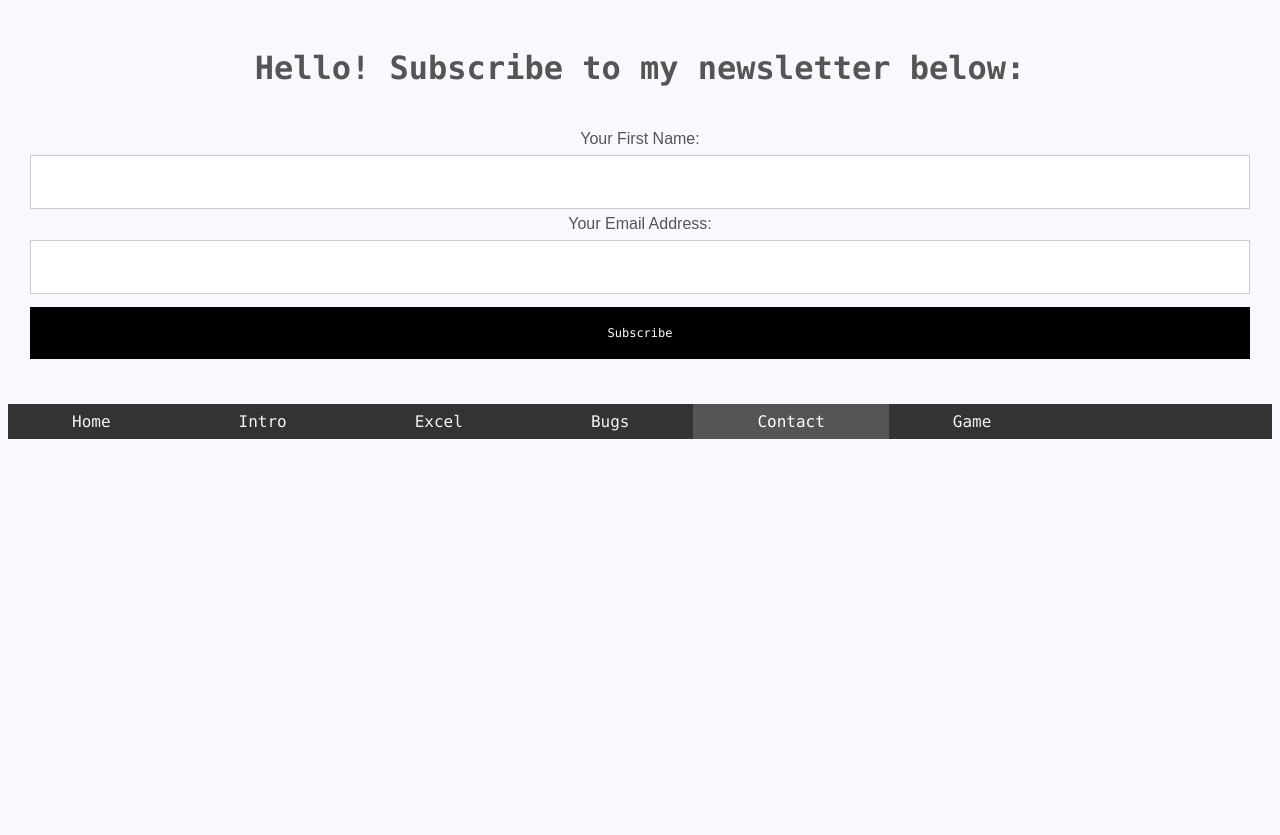
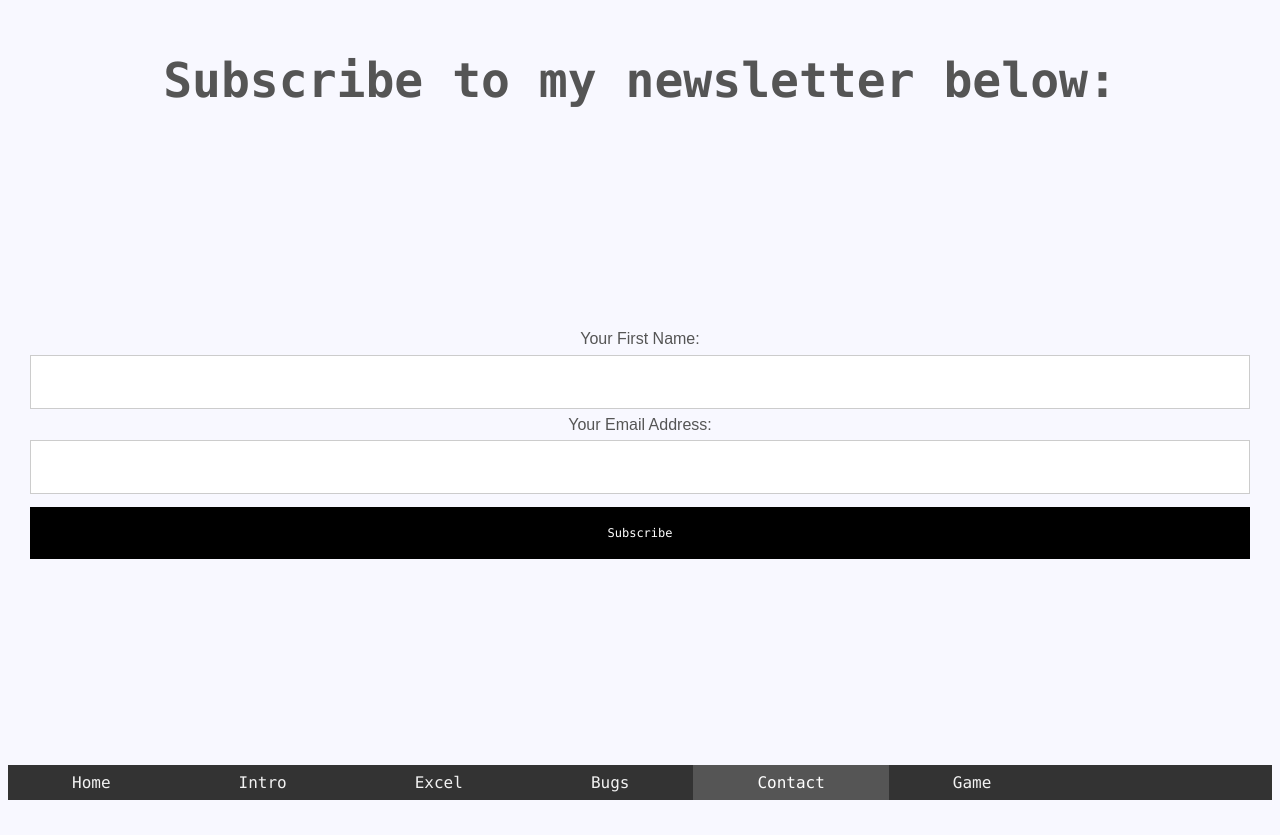
Before and after one commit to elibelousov/CSS-website, a plain HTML site: page csspage5.html in a window 1280 px wide. Drawn offline with Linux system fonts and the light colour scheme.

Commit message:
Update csspage5.html

```diff
--- a/csspage5.html
+++ b/csspage5.html
@@ -6,8 +6,9 @@
 <style>
 
 h1 {
-  font-size: 2em;
+  font-size: 3em;
 }
+
 
 body {
     text-align:center;
@@ -16,7 +17,7 @@ body {
   font-family:'Monaco';
   font-weight:300;
   font-size:1em;
-  padding-top:1.5vw;
+  padding-top:1.5vh;
   height:100vh;
   overflow:scroll;
 
@@ -26,6 +27,7 @@ body {
   overflow: scroll;
   background-color: #333;
   position: sticky;
+  bottom: 0;
   width: 100%;
 }
 
@@ -60,6 +62,9 @@ body {
 form {
   border: 3px solid transparent;
   font-family: Arial;
+    margin-top:200px;
+    margin-bottom:200px;
+
 }
 
 .container {
@@ -98,7 +103,7 @@ input[type=submit]:hover {
 </style>
 </head>
 <body>
-<h1>Hello! Subscribe to my newsletter below:</h1>
+<h1>Subscribe to my newsletter below:</h1>
 
 <form action="/action_page.php">
 
```
